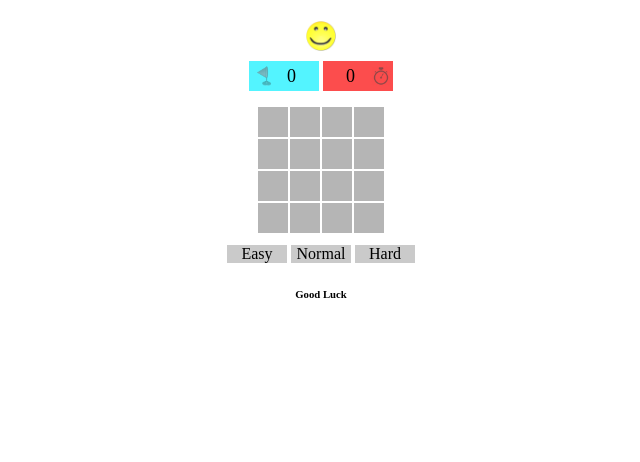
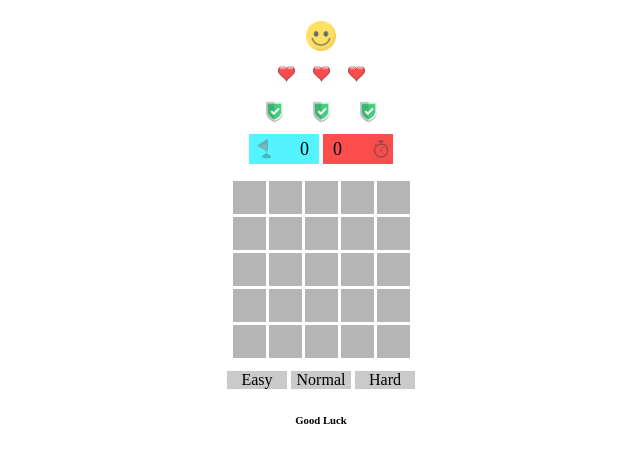
Before and after one commit to magalidov/Minesweeper, a plain HTML site: page index.html in a window 1280 px wide. Shown: the whole page, without its empty margins (319-959 px from the left). Drawn offline with Linux system fonts and the light colour scheme.

Commit message:
Add files via upload

```diff
--- a/css/main.css
+++ b/css/main.css
@@ -8,17 +8,54 @@
 .reset{
     display:block;
     margin: auto;
-    width: 30px;
-    height: 30px;
+    width: 35px;
+    height: 35px;
     opacity: 0.8;
     margin-bottom: 10px;
 }
-.reset:hover{
+.reset img{
+    width: 30px;
+}
+.reset img:hover{
     cursor: pointer;
+    width: 35px;
     opacity: 1;
 }
-.header img{
-    width: 30px;
+
+.hearts {
+    height: 26px;
+    margin-bottom: 8px;
+}
+.hearts img {
+    width: 17px;
+    opacity: 0.7;
+    transition: 0.2s;
+    margin-left: 7px;
+    margin-right: 7px;
+    display: none;
+
+}
+.hearts img:hover {
+    width: 22px;
+    opacity: 1;
+}
+.safe-clicks {
+    height: 26px;
+    margin-bottom: 8px;
+}
+.safe-clicks img {
+    width: 23px;
+    opacity: 0.9;
+    transition: 0.2s;
+    margin-left: 10px;
+    margin-right: 10px;
+    display: none;
+
+}
+.safe-clicks img:hover {
+    cursor: pointer;
+    width: 18px;
+    opacity: 1;
 }
 .flags-count{
     position: relative;
@@ -41,7 +78,7 @@
 .flags-count span {
     font-size: 18px;
     position: absolute;
-    right: 23px;
+    right: 10px;
 }
 .timer{
     position: relative;
@@ -63,7 +100,7 @@
 .timer span {
     font-size: 18px;
     position: absolute;
-    left: 23px;
+    left: 10px;
 }
 /* .center{
 
@@ -73,9 +110,9 @@
     margin: auto;
 }
 .field td{
-    border: 2px solid rgb(255, 255, 255,0);
-    height: 27px;
-    width: 27px;
+    border: 3px solid rgb(255, 255, 255,0);
+    height: 33px;
+    width: 33px;
     padding: 0px;
     text-align: center;
     vertical-align: middle;
@@ -85,7 +122,9 @@
     opacity: 0.8;
     margin: auto;
     text-align: center;
-    line-height: 27px;
+    height: 33px;
+    width: 33px;
+    line-height: 33px;
     vertical-align: middle;
     overflow: hidden;
 }
@@ -99,32 +138,16 @@
     width: 22px;
 }
 .uncklicked{
-    height: 30px;
-    width: 30px;
     background: rgb(163, 163, 163);
 }
 .flaged{
-    height: 30px;
-    width: 30px;
     background: rgb(178, 226, 230);
-
 }
 .mine{
-    height: 30px;
-    width: 30px;
     background: rgb(252, 77, 77);
 }
-.blown{
-    height: 30px;
-    width: 30px;
-    background: rgb(247, 13, 13);
-
-}
 .show-amount{
-    height: 30px;
-    width: 30px;
     background: rgb(202, 202, 202);
-
 }
 .num1{
     color: rgb(0, 119, 255);
--- a/index.html
+++ b/index.html
@@ -13,11 +13,25 @@
 
     <div class="header">
 
-        <h1></h1>
+        <h1>
+
+        </h1>
 
         <div class="reset" onclick="init()">
-            <img src="img/play.ico" alt="smiley">
+
         </div>
+
+        <div class="hearts">
+            <img src="img/heart.png" class="heart1" alt="heart">
+            <img src="img/heart.png" class="heart2" alt="heart">
+            <img src="img/heart.png" class="heart3" alt="heart">
+        </div>
+        <div class="safe-clicks">
+            <img src="img/safe.png" class="safe1" onclick="safeClick()" alt="shield">
+            <img src="img/safe.png" class="safe2" onclick="safeClick()" alt="shield">
+            <img src="img/safe.png" class="safe3" onclick="safeClick()" alt="shield">
+        </div>
+
         <div class="flags-count"><img src="img/flag.png"><span>0</span></div>
 
         <div class="timer"><span>0</span><img src="img/clock.png"></div>
@@ -47,6 +61,21 @@
         </div>
 
     </div>
+
+    <!-- <table class="leadboard">
+        <tr>
+            <th>leadboard</th>
+        </tr>
+        <tr>
+            <td>Player</td>
+            <td>Date</td>
+            <td>Difficulty</td>
+            <td>Time</td>
+            <td>Mines</td>
+        </tr>
+
+    </table> -->
+
     <div class="footer">
         <h6>Good Luck</h6>
     </div>
--- a/js/main.js
+++ b/js/main.js
@@ -1,10 +1,9 @@
 'use strict'
 var gField = [];
-var gLevel = { size: 4, mines: 2, difficulty: 'easy' };
+var gLevel = { size: 5, mines: 5, difficulty: 'easy' };
 var gGame = {};
 var gStartTime;
 var gRunTime;
-var gState = 'play';
 
 
 function init() {
@@ -14,20 +13,21 @@ function init() {
         shownCount: 0,
         flagsCount: 0,
         flagedMinesCount: 0,
-        secsPassed: 0
+        secsPassed: 0,
+        lives: 3,
+        shields: 3,
+        state: 'play',
     };
-    gState = 'play';
     clearInterval(gRunTime);
     gField = modelField(gLevel.size);
     updateModelData();
-    renderField();
-    renderSmiley();
+    renderElements();
 }
 
 function setGameDifficulty(difficulty) {
     if (difficulty === 'easy') {
-        gLevel.size = 4;
-        gLevel.mines = 2;
+        gLevel.size = 5;
+        gLevel.mines = 5;
         gLevel.difficulty = difficulty;
     }
     if (difficulty === 'normal') {
@@ -45,26 +45,30 @@ function setGameDifficulty(difficulty) {
 function gameOver() {
     clearInterval(gRunTime);
     gGame.isOn = false;
-    gState = 'lost';
-    renderSmiley();
-    updateModelData();
-    renderField();
+    gGame.state = 'lost';
     renderStats();
+    renderElements();
 }
 function checkIfCleared() {
-    if ((gGame.markedMinesCount + gGame.shownCount) === (gLevel.size ** 2)) {
+    if ((gGame.flagedMinesCount + gGame.shownCount) === (gLevel.size ** 2)) {
         clearInterval(gRunTime);
         gGame.isOn = false;
-        gState = 'win';
-        renderSmiley();
-        updateModelData();
-        renderField();
+        gGame.state = 'win';
         renderStats();
+        renderElements();
+    } else return
+}
+function loseLife() {
+
+    if (gGame.lives === 1) {
+        gGame.lives--
+        gameOver()
+    } else {
+        gGame.lives--
+        gGame.state = 'saved'
+        renderElements();
     }
 }
-
-
-
 
 function cellClicked(event, cell) {
     var clickType = (event.type === 'click') ? 'L' : (event.type === 'contextmenu') ? 'R' : null;
@@ -72,9 +76,10 @@ function cellClicked(event, cell) {
     var j = +cell.dataset.j;
     var modelCell = gField[i][j];
 
-    if (gState !== 'play') return;
+    if (modelCell.isShown) return;
+    if (gGame.state !== 'play' && gGame.state !== 'saved') return;
     if (gGame.isOn === false) {
-        if (clickType === 'R') modelCell.isFlaged = true;
+        if (clickType === 'R') return
         if (clickType === 'L') {
             modelCell.isShown = true;
             plantMines(gLevel.mines);
@@ -90,7 +95,6 @@ function cellClicked(event, cell) {
         return;
     }
 
-
     if (clickType === 'L') {
         if (modelCell.isFlaged) {
             return;
@@ -102,7 +106,7 @@ function cellClicked(event, cell) {
         }
         if (modelCell.isMine) {
             modelCell.isShown = true;
-            gameOver();
+            loseLife()
         }
     }
     if (clickType === 'R') {
@@ -112,6 +116,39 @@ function cellClicked(event, cell) {
     updateModelData();
     checkIfCleared();
     renderField();
+}
+
+function safeClick() {
+    if (!gGame.isOn) return
+    var validCells = []
+    for (var i = 1; i < gField.length; i++) {
+        for (var j = 1; j < gField[i].length; j++) {
+            var currCell = gField[i][j];
+            if (!currCell.isMine && !currCell.isShown && !currCell.isFlaged) {
+                validCells.push(currCell)
+            }
+        }
+    }
+    if(validCells===[]) return
+
+    gGame.shields--
+    var randNum = getRandomIntInclusive(0, validCells.length - 1);
+    var randCell = validCells.splice(randNum,1)
+    var pickedI= randCell[0].loc.i
+    var pickedJ=randCell[0].loc.j
+
+    for (var i = 1; i < gField.length; i++) {
+        for (var j = 1; j < gField[i].length; j++) {
+            var currCell= gField[i][j]
+            if (currCell === gField[pickedI][pickedJ]){
+                currCell.isShown=true
+                if (currCell.minesAroundCount===0) revealSurroundings(pickedI,pickedJ)
+            }
+
+        }
+    }
+    updateModelData()
+    renderElements()
 }
 
 function revealSurroundings(cellI, cellJ) {
@@ -139,21 +176,58 @@ function revealSurroundings(cellI, cellJ) {
 }
 
 function renderStats() {
-
     var currTime = new Date();
     gGame.secsPassed = Math.round((currTime.getTime() - gStartTime.getTime()) / 1000);
     var elTimeLoc = document.querySelector('.timer span');
     elTimeLoc.innerText = gGame.secsPassed;
 
-    var elFlagsLoc = document.querySelector('.flags-count span');
-    elFlagsLoc.innerText = gGame.flagsCount;
+    if (gGame.state === 'lost' || gGame.state === 'win') {
+        var elFlagsLoc = document.querySelector('.flags-count span');
+        elFlagsLoc.innerText = `${gGame.flagedMinesCount}/${gLevel.mines}`;
+    } else {
+        var elFlagsLoc = document.querySelector('.flags-count span');
+        elFlagsLoc.innerText = gGame.flagsCount;
+    }
 }
 
+function renderElements() {
+    renderField();
+    renderSmiley();
+    renderHearts();
+    renderShields();
+}
 
 function renderSmiley() {
 
     var elResetButton = document.querySelector('.reset');
-    elResetButton.innerHTML = `<img src="img/${gState}.ico" alt="smiley">`;
+    elResetButton.innerHTML = `<img src="img/${gGame.state}.png" alt="smiley">`;
+}
+
+function renderHearts() {
+    var deadHearts = 3
+
+    for (var i = 1; i <= gGame.lives; i++) {
+        var elHeart = document.querySelector(`.heart${i}`)
+        deadHearts = 3 - i
+        elHeart.style.display = 'inline-block'
+    }
+    for (var i = 0 + deadHearts; i > 0; i--) {
+        var elHeart = document.querySelector(`.heart${i}`)
+        elHeart.style.display = 'none'
+    }
+}
+function renderShields() {
+    var usedShields = 3
+
+    for (var i = 1; i <= gGame.shields; i++) {
+        var elShield = document.querySelector(`.safe${i}`)
+        usedShields = 3 - i
+        elShield.style.display = 'inline-block'
+    }
+    for (var i = 0 + usedShields; i > 0; i--) {
+        var elShield = document.querySelector(`.safe${i}`)
+        elShield.style.display = 'none'
+    }
 }
 
 function renderField() {
@@ -188,7 +262,7 @@ function updateModelData() {
 
     for (var i = 0; i < gField.length; i++) {
         for (var j = 0; j < gField[i].length; j++) {
-            if (gState === 'lost' && gField[i][j].isMine) {
+            if (gGame.state === 'lost' && gField[i][j].isMine) {
                 gField[i][j].isShown = true;
             }
             if (gGame.isOn === false) {
@@ -200,7 +274,7 @@ function updateModelData() {
             if (gField[i][j].isMine && gField[i][j].isFlaged) flagedMines++;
         }
     }
-    gGame.markedMinesCount = flagedMines;
+    gGame.flagedMinesCount = flagedMines;
     gGame.shownCount = shown;
     gGame.flagsCount = flags;
 }
```
Also changed, not shown: img/742758.png (added), img/lost.png (added), img/play.png (added), img/safe.png (added), img/saved.png (added), img/win.png (added).
